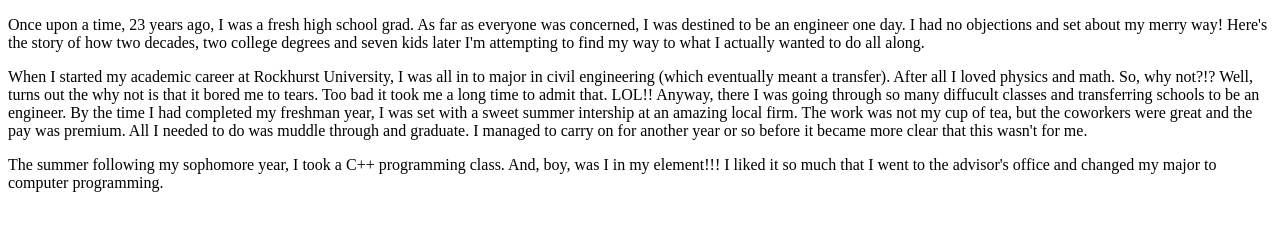
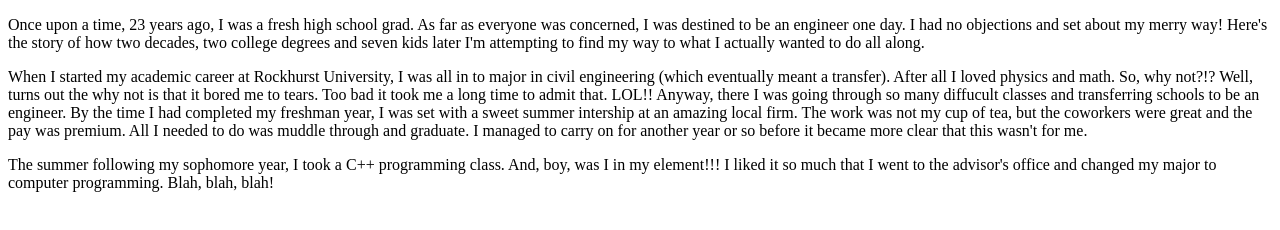
Before and after one commit to Sharion2023/js-assignment-4-html-me-something-Sharion2023, a website: page index.html in a window 1280 px wide. Drawn offline with Linux system fonts and the light colour scheme.

Commit message:
Is THIS the right directory?

```diff
--- a/index.html
+++ b/index.html
@@ -20,7 +20,7 @@
 
       <p>
          The summer following my sophomore year, I took a C++ programming class. And, boy, was I in my element!!! I liked it so much that
-         I went to the advisor's office and changed my major to computer programming.
+         I went to the advisor's office and changed my major to computer programming. Blah, blah, blah!
       </p>
 
    </body>
```
